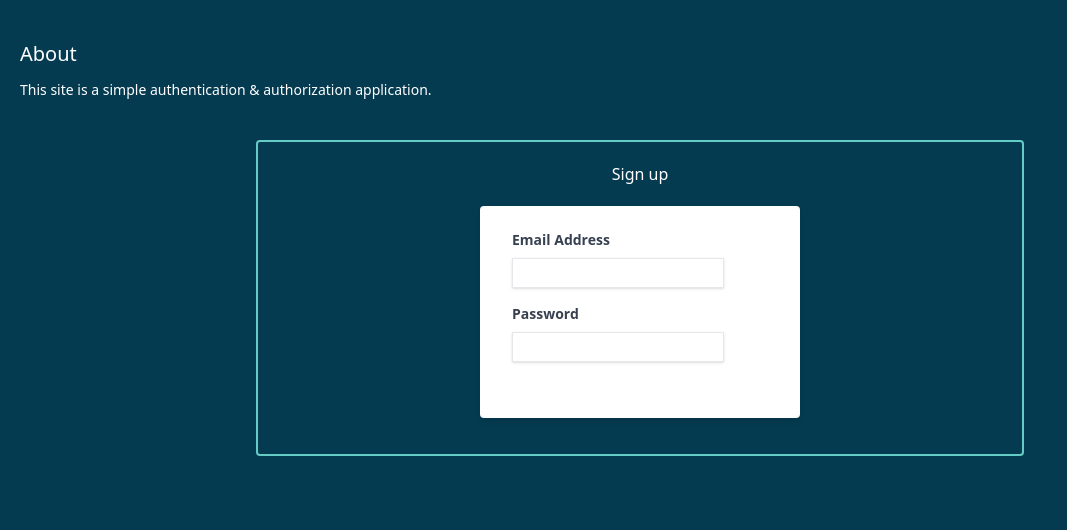
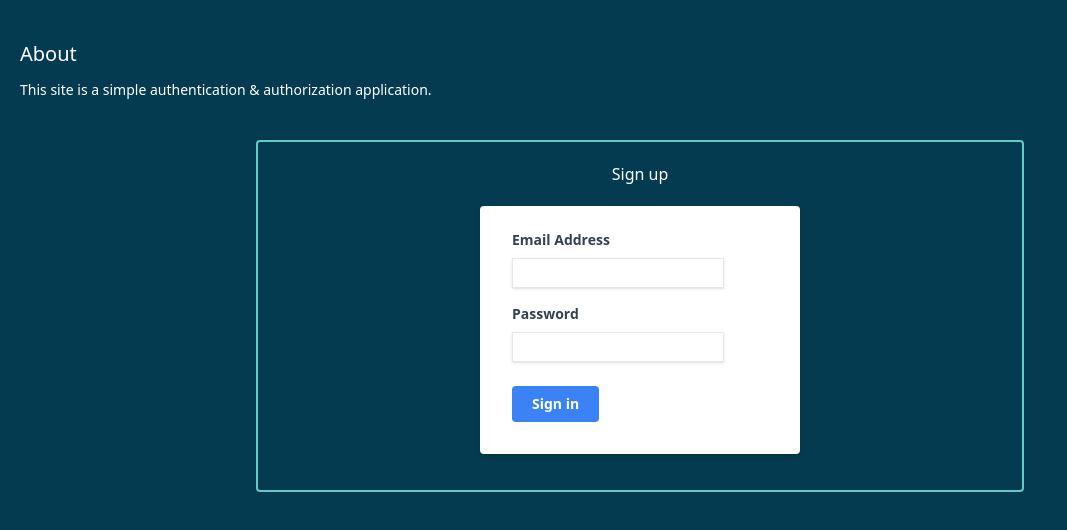
Before and after one commit to 999-juiceWRLD/registry_page, a React (Vite) app in the folder client/: page / in a window 1280 px wide. Shown: the top 530 px of the page, without its empty margins (0-1067 px from the left). Built offline with nearby package versions, Linux system fonts and the light colour scheme.

Commit message:
import `<Button />` component

```diff
--- a/client/src/components/Form.component.tsx
+++ b/client/src/components/Form.component.tsx
@@ -1,3 +1,5 @@
+import { Button } from "./Button.component";
+
 export const Form: React.FunctionComponent = () => {
     return (
         <div className="w-full max-w-xs">
@@ -14,6 +16,7 @@ export const Form: React.FunctionComponent = () => {
                     </label>
                     <input type="password" className="shadow border text-gray-700 p-1 text-sm focus:outline-none focus:shadow-outline" />
                 </div>
+                <Button />
             </form>
         </div>
     );
```
